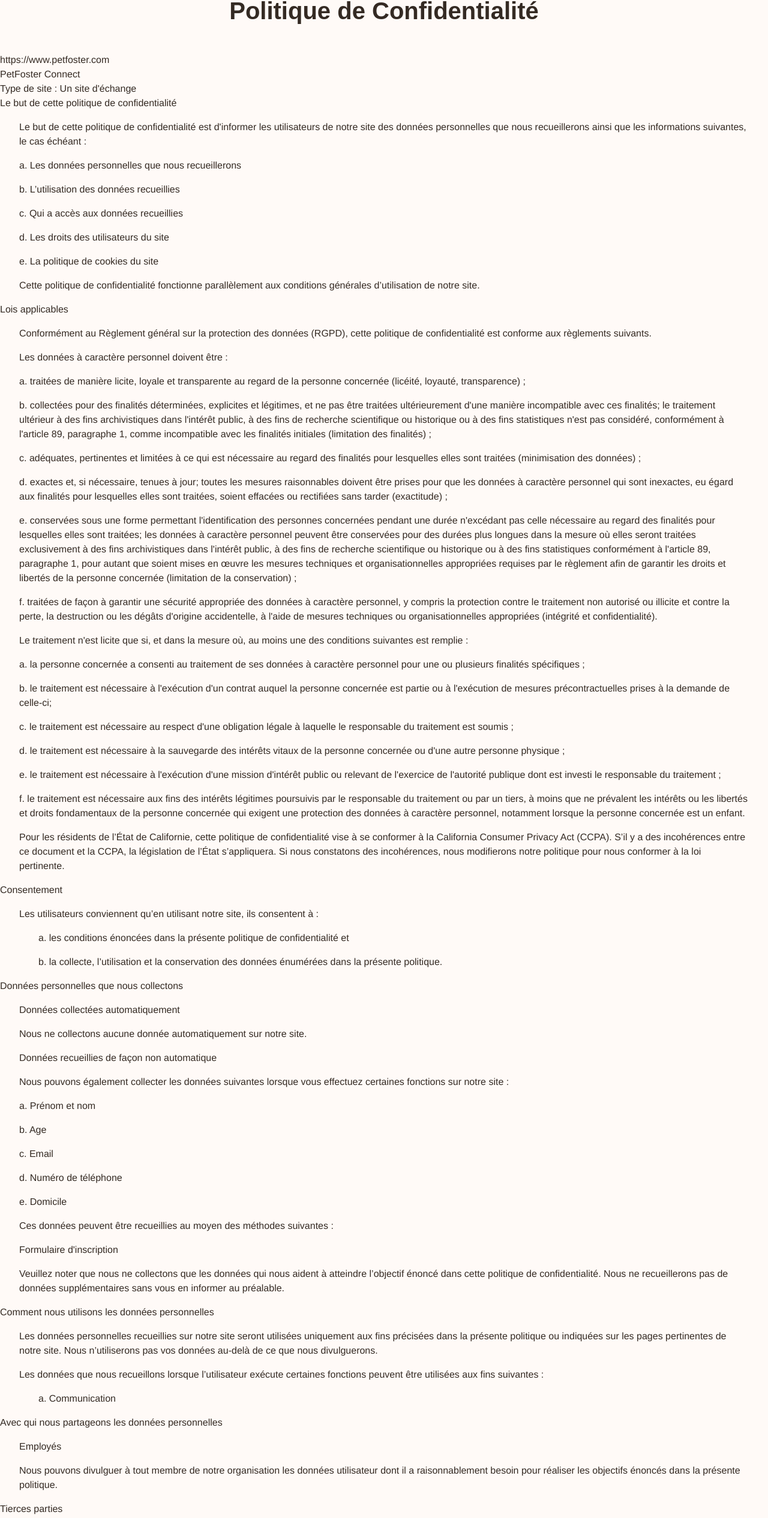
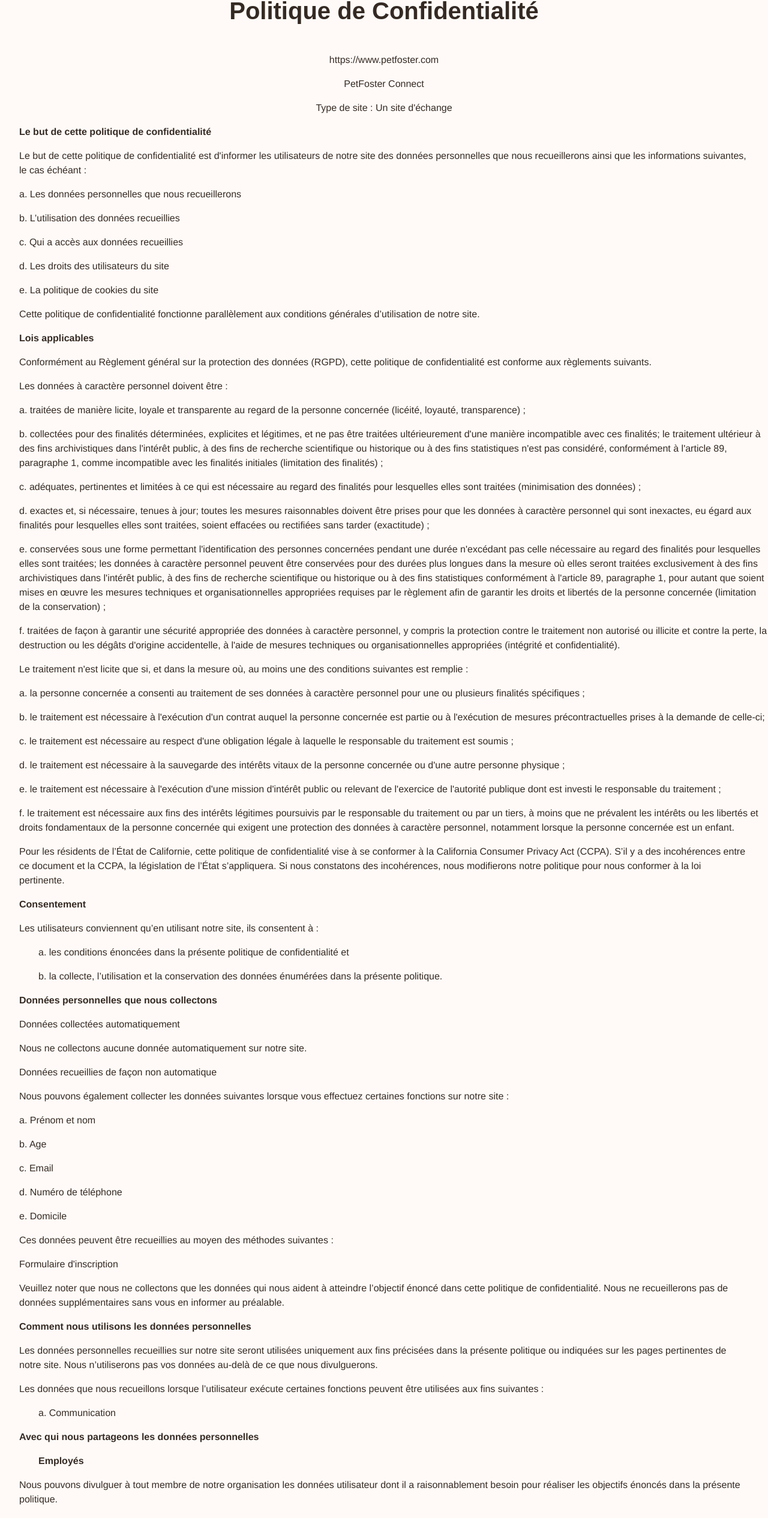
Before and after one commit to SloanGa/PetFosterConnect, a React (Vite) app: page /politique-confidentialite in a window 1280 px wide. Shown: the part 224-2755 px from the top of the page at 60% size. Built offline with nearby package versions, Linux system fonts and the light colour scheme; a web font is replaced by a local one.

Commit message:
add Helmet on animal page

```diff
--- a/src/Pages/PolitiqueConfidentialite/PolitiqueConfidentialite.tsx
+++ b/src/Pages/PolitiqueConfidentialite/PolitiqueConfidentialite.tsx
@@ -14,7 +14,7 @@ const PolitiqueConfidentialite = () => {
                 />
             </Helmet>
             <Header />
-            <main>
+            <main className="main__politique__confidentialite">
                 <div>
                     <h1 className="main__title">Politique de Confidentialité</h1>
 
@@ -25,42 +25,38 @@ const PolitiqueConfidentialite = () => {
                     <span className="main__informations">
                         Le but de cette politique de confidentialité
                     </span>
-                    <p className="main__paragraph">
+                    <p>
                         Le but de cette politique de confidentialité est d'informer les utilisateurs
                         de notre site des données personnelles que nous recueillerons ainsi que les
                         informations suivantes, le cas échéant :
                     </p>
 
                     <ol>
-                        <li className="main__list">
-                            a. Les données personnelles que nous recueillerons
-                        </li>
-                        <li className="main__list">b. L’utilisation des données recueillies</li>
-                        <li className="main__list">c. Qui a accès aux données recueillies</li>
-                        <li className="main__list">d. Les droits des utilisateurs du site</li>
-                        <li className="main__list">e. La politique de cookies du site</li>
+                        <li>a. Les données personnelles que nous recueillerons</li>
+                        <li>b. L’utilisation des données recueillies</li>
+                        <li>c. Qui a accès aux données recueillies</li>
+                        <li>d. Les droits des utilisateurs du site</li>
+                        <li>e. La politique de cookies du site</li>
                     </ol>
 
-                    <p className="main__paragraph">
+                    <p>
                         Cette politique de confidentialité fonctionne parallèlement aux conditions
                         générales d’utilisation de notre site.
                     </p>
 
                     <span className="main__informations">Lois applicables</span>
-                    <p className="main__paragraph">
+                    <p>
                         Conformément au Règlement général sur la protection des données (RGPD),
                         cette politique de confidentialité est conforme aux règlements suivants.
                     </p>
 
-                    <p className="main__paragraph">
-                        Les données à caractère personnel doivent être :
-                    </p>
+                    <p>Les données à caractère personnel doivent être :</p>
                     <ol>
-                        <li className="main__list">
+                        <li>
                             a. traitées de manière licite, loyale et transparente au regard de la
                             personne concernée (licéité, loyauté, transparence) ;
                         </li>
-                        <li className="main__list">
+                        <li>
                             b. collectées pour des finalités déterminées, explicites et légitimes,
                             et ne pas être traitées ultérieurement d'une manière incompatible avec
                             ces finalités; le traitement ultérieur à des fins archivistiques dans
@@ -69,19 +65,19 @@ const PolitiqueConfidentialite = () => {
                             89, paragraphe 1, comme incompatible avec les finalités initiales
                             (limitation des finalités) ;
                         </li>
-                        <li className="main__list">
+                        <li>
                             c. adéquates, pertinentes et limitées à ce qui est nécessaire au regard
                             des finalités pour lesquelles elles sont traitées (minimisation des
                             données) ;
                         </li>
-                        <li className="main__list">
+                        <li>
                             d. exactes et, si nécessaire, tenues à jour; toutes les mesures
                             raisonnables doivent être prises pour que les données à caractère
                             personnel qui sont inexactes, eu égard aux finalités pour lesquelles
                             elles sont traitées, soient effacées ou rectifiées sans tarder
                             (exactitude) ;
                         </li>
-                        <li className="main__list">
+                        <li>
                             e. conservées sous une forme permettant l'identification des personnes
                             concernées pendant une durée n'excédant pas celle nécessaire au regard
                             des finalités pour lesquelles elles sont traitées; les données à
@@ -94,7 +90,7 @@ const PolitiqueConfidentialite = () => {
                             règlement afin de garantir les droits et libertés de la personne
                             concernée (limitation de la conservation) ;
                         </li>
-                        <li className="main__list">
+                        <li>
                             f. traitées de façon à garantir une sécurité appropriée des données à
                             caractère personnel, y compris la protection contre le traitement non
                             autorisé ou illicite et contre la perte, la destruction ou les dégâts
@@ -103,34 +99,34 @@ const PolitiqueConfidentialite = () => {
                         </li>
                     </ol>
 
-                    <p className="main__paragraph">
+                    <p>
                         Le traitement n'est licite que si, et dans la mesure où, au moins une des
                         conditions suivantes est remplie :
                     </p>
                     <ol>
-                        <li className="main__list">
+                        <li>
                             a. la personne concernée a consenti au traitement de ses données à
                             caractère personnel pour une ou plusieurs finalités spécifiques ;
                         </li>
-                        <li className="main__list">
+                        <li>
                             b. le traitement est nécessaire à l'exécution d'un contrat auquel la
                             personne concernée est partie ou à l'exécution de mesures
                             précontractuelles prises à la demande de celle-ci;
                         </li>
-                        <li className="main__list">
+                        <li>
                             c. le traitement est nécessaire au respect d'une obligation légale à
                             laquelle le responsable du traitement est soumis ;
                         </li>
-                        <li className="main__list">
+                        <li>
                             d. le traitement est nécessaire à la sauvegarde des intérêts vitaux de
                             la personne concernée ou d'une autre personne physique ;
                         </li>
-                        <li className="main__list">
+                        <li>
                             e. le traitement est nécessaire à l'exécution d'une mission d'intérêt
                             public ou relevant de l'exercice de l'autorité publique dont est investi
                             le responsable du traitement ;
                         </li>
-                        <li className="main__list">
+                        <li>
                             f. le traitement est nécessaire aux fins des intérêts légitimes
                             poursuivis par le responsable du traitement ou par un tiers, à moins que
                             ne prévalent les intérêts ou les libertés et droits fondamentaux de la
@@ -139,7 +135,7 @@ const PolitiqueConfidentialite = () => {
                         </li>
                     </ol>
 
-                    <p className="main__paragraph">
+                    <p>
                         Pour les résidents de l’État de Californie, cette politique de
                         confidentialité vise à se conformer à la California Consumer Privacy Act
                         (CCPA). S’il y a des incohérences entre ce document et la CCPA, la
@@ -148,17 +144,17 @@ const PolitiqueConfidentialite = () => {
                     </p>
 
                     <span className="main__informations">Consentement</span>
-                    <p className="main__paragraph">
+                    <p>
                         Les utilisateurs conviennent qu’en utilisant notre site, ils consentent à :
                     </p>
 
-                    <p className="main__paragraph">
+                    <p>
                         <ol>
-                            <li className="main__list">
+                            <li>
                                 a. les conditions énoncées dans la présente politique de
                                 confidentialité et
                             </li>
-                            <li className="main__list">
+                            <li>
                                 b. la collecte, l’utilisation et la conservation des données
                                 énumérées dans la présente politique.
                             </li>
@@ -169,30 +165,26 @@ const PolitiqueConfidentialite = () => {
                         Données personnelles que nous collectons
                     </span>
 
-                    <p className="main__paragraph">Données collectées automatiquement</p>
-                    <p className="main__paragraph">
-                        Nous ne collectons aucune donnée automatiquement sur notre site.
-                    </p>
+                    <p>Données collectées automatiquement</p>
+                    <p>Nous ne collectons aucune donnée automatiquement sur notre site.</p>
 
-                    <p className="main__paragraph">Données recueillies de façon non automatique</p>
-                    <p className="main__paragraph">
+                    <p>Données recueillies de façon non automatique</p>
+                    <p>
                         Nous pouvons également collecter les données suivantes lorsque vous
                         effectuez certaines fonctions sur notre site :
                     </p>
                     <ol>
-                        <li className="main__list">a. Prénom et nom</li>
-                        <li className="main__list">b. Age</li>
-                        <li className="main__list">c. Email</li>
-                        <li className="main__list">d. Numéro de téléphone</li>
-                        <li className="main__list">e. Domicile</li>
+                        <li>a. Prénom et nom</li>
+                        <li>b. Age</li>
+                        <li>c. Email</li>
+                        <li>d. Numéro de téléphone</li>
+                        <li>e. Domicile</li>
                     </ol>
 
-                    <p className="main__paragraph">
-                        Ces données peuvent être recueillies au moyen des méthodes suivantes :
-                    </p>
-                    <p className="main__paragraph">Formulaire d'inscription</p>
+                    <p>Ces données peuvent être recueillies au moyen des méthodes suivantes :</p>
+                    <p>Formulaire d'inscription</p>
 
-                    <p className="main__paragraph">
+                    <p>
                         Veuillez noter que nous ne collectons que les données qui nous aident à
                         atteindre l’objectif énoncé dans cette politique de confidentialité. Nous ne
                         recueillerons pas de données supplémentaires sans vous en informer au
@@ -203,73 +195,67 @@ const PolitiqueConfidentialite = () => {
                         Comment nous utilisons les données personnelles
                     </span>
 
-                    <p className="main__paragraph">
+                    <p>
                         Les données personnelles recueillies sur notre site seront utilisées
                         uniquement aux fins précisées dans la présente politique ou indiquées sur
                         les pages pertinentes de notre site. Nous n’utiliserons pas vos données
                         au-delà de ce que nous divulguerons.
                     </p>
 
-                    <p className="main__paragraph">
+                    <p>
                         Les données que nous recueillons lorsque l’utilisateur exécute certaines
                         fonctions peuvent être utilisées aux fins suivantes :
                     </p>
 
-                    <p className="main__paragraph">
+                    <p>
                         <ol>
-                            <li className="main__list">a. Communication</li>
+                            <li>a. Communication</li>
                         </ol>
                     </p>
 
                     <span className="main__informations">
                         Avec qui nous partageons les données personnelles
                     </span>
-                    <p className="main__paragraph">
+                    <p>
                         <span className="main__informations">Employés</span>
                     </p>
-                    <p className="main__paragraph">
+                    <p>
                         Nous pouvons divulguer à tout membre de notre organisation les données
                         utilisateur dont il a raisonnablement besoin pour réaliser les objectifs
                         énoncés dans la présente politique.
                     </p>
 
                     <span className="main__informations">Tierces parties</span>
-                    <p className="main__paragraph">
-                        Nous pouvons partager les données utilisateur avec les tiers suivants :
-                    </p>
+                    <p>Nous pouvons partager les données utilisateur avec les tiers suivants :</p>
 
-                    <p className="main__paragraph">
+                    <p>
                         Nous pouvons partager les données utilisateur avec des tiers aux fins
                         suivantes :
                     </p>
 
-                    <p className="main__paragraph">
+                    <p>
                         Les tiers ne seront pas en mesure d’accéder aux données des utilisateurs
                         au-delà de ce qui est raisonnablement nécessaire pour atteindre l’objectif
                         donné.
                     </p>
 
                     <span className="main__informations">Autres divulgations</span>
-                    <p className="main__paragraph">
+                    <p>
                         Nous nous engageons à ne pas vendre ou partager vos données avec des tiers,
                         sauf dans les cas suivants :
                     </p>
 
                     <ol>
-                        <li className="main__list">a. si la loi l'exige</li>
-                        <li className="main__list">
-                            b. si elle est requise pour toute procédure judiciaire
-                        </li>
-                        <li className="main__list">
-                            c. pour prouver ou protéger nos droits légaux
-                        </li>
-                        <li className="main__list">
+                        <li>a. si la loi l'exige</li>
+                        <li>b. si elle est requise pour toute procédure judiciaire</li>
+                        <li>c. pour prouver ou protéger nos droits légaux</li>
+                        <li>
                             d. à des acheteurs ou des acheteurs potentiels de cette société dans le
                             cas où nous cherchons à la vendre la société
                         </li>
                     </ol>
 
-                    <p className="main__paragraph">
+                    <p>
                         Si vous suivez des hyperliens de notre site vers un autre site, veuillez
                         noter que nous ne sommes pas responsables et n’avons pas de contrôle sur
                         leurs politiques et pratiques de confidentialité.
@@ -279,7 +265,7 @@ const PolitiqueConfidentialite = () => {
                         Combien de temps nous stockons les données personnelles
                     </span>
 
-                    <p className="main__paragraph">
+                    <p>
                         Nous ne conservons pas les données des utilisateurs au-delà de ce qui est
                         nécessaire pour atteindre les fins pour lesquelles elles sont recueillies.
                     </p>
@@ -288,20 +274,20 @@ const PolitiqueConfidentialite = () => {
                         Comment nous protégeons vos données personnelles
                     </span>
 
-                    <p className="main__paragraph">
+                    <p>
                         Afin d’assurer la protection de votre sécurité, nous utilisons le protocole
                         de sécurité de la couche transport pour transmettre des renseignements
                         personnels dans notre système.
                     </p>
 
-                    <p className="main__paragraph">
+                    <p>
                         Toutes les données stockées dans notre système sont bien sécurisées et ne
                         sont accessibles qu’à nos employés. Nos employés sont liés par des accords
                         de confidentialité stricts et une violation de cet accord entraînerait le
                         licenciement de l'employé.
                     </p>
 
-                    <p className="main__paragraph">
+                    <p>
                         Alors que nous prenons toutes les précautions raisonnables pour nous assurer
                         que nos données d’utilisateur sont sécurisées et que les utilisateurs sont
                         protégés, il reste toujours du risque de préjudice. L’Internet en sa
@@ -312,7 +298,7 @@ const PolitiqueConfidentialite = () => {
 
                     <span className="main__informations">Mineurs</span>
 
-                    <p className="main__paragraph">
+                    <p>
                         Le RGPD précise que les personnes de moins de 15 ans sont considérées comme
                         des mineurs aux fins de la collecte de données. Les mineurs doivent avoir le
                         consentement d’un représentant légal pour que leurs données soient
@@ -321,21 +307,21 @@ const PolitiqueConfidentialite = () => {
 
                     <span className="main__informations">Vos droits en tant qu’utilisateur</span>
 
-                    <p className="main__paragraph">
+                    <p>
                         En vertu du RGPD, les utilisateurs ont les droits suivants en tant que
                         personnes concernées :
                     </p>
 
                     <ol>
-                        <li className="main__list">a. droit d’accès</li>
-                        <li className="main__list">b. droit de rectification</li>
-                        <li className="main__list">c. droit à l’effacement</li>
-                        <li className="main__list">d. droit de restreindre le traitement</li>
-                        <li className="main__list">e. droit à la portabilité des données</li>
-                        <li className="main__list">f. droit d'objection</li>
+                        <li>a. droit d’accès</li>
+                        <li>b. droit de rectification</li>
+                        <li>c. droit à l’effacement</li>
+                        <li>d. droit de restreindre le traitement</li>
+                        <li>e. droit à la portabilité des données</li>
+                        <li>f. droit d'objection</li>
                     </ol>
 
-                    <p className="main__paragraph">
+                    <p>
                         Vous trouverez de plus amples informations sur ces droits au chapitre 3 (art
                         12-23) du RGPD.
                     </p>
@@ -344,34 +330,32 @@ const PolitiqueConfidentialite = () => {
                         Comment modifier, supprimer ou contester les données recueillies
                     </span>
 
-                    <p className="main__paragraph">
+                    <p>
                         Si vous souhaitez que vos renseignements soient supprimés ou modifiés d’une
                         façon ou d’une autre, veuillez communiquer avec notre agent de protection de
                         la vie privée ici :
                     </p>
 
-                    <p className="main__paragraph">Sloan Gauthier</p>
-                    <p className="main__paragraph">1 rue des Echevins 75000 Paris</p>
-                    <p className="main__paragraph">contact@petfosterconnect.com</p>
+                    <p>Sloan Gauthier</p>
+                    <p>1 rue des Echevins 75000 Paris</p>
+                    <p>contact@petfosterconnect.com</p>
 
                     <span className="main__informations">Politique sur les cookies</span>
 
-                    <p className="main__paragraph">
+                    <p>
                         Un cookie est un petit fichier, stocké sur le disque dur d’un utilisateur
                         par le site Web. Son but est de recueillir des données relatives aux
                         habitudes de navigation de l’utilisateur.
                     </p>
 
-                    <p className="main__paragraph">
-                        Nous utilisons les types de cookies suivants sur notre site :
-                    </p>
+                    <p>Nous utilisons les types de cookies suivants sur notre site :</p>
 
                     <span className="main__informations">Cookies fonctionnels</span>
-                    <p className="main__paragraph">
+                    <p>
                         Nous les utilisons pour mémoriser toutes les sélections que vous faites sur
                         notre site afin qu’elles soient sauvegardées pour vos prochaines visites.
                     </p>
-                    <p className="main__paragraph">
+                    <p>
                         Vous pouvez choisir d’être averti chaque fois qu’un cookie est transmis.
                         Vous pouvez également choisir de désactiver les cookies entièrement dans
                         votre navigateur Internet, mais cela peut diminuer la qualité de votre
@@ -380,7 +364,7 @@ const PolitiqueConfidentialite = () => {
 
                     <span className="main__informations">Modifications</span>
 
-                    <p className="main__paragraph">
+                    <p>
                         Cette politique de confidentialité peut être modifiée à l’occasion afin de
                         maintenir la conformité avec la loi et de tenir compte de tout changement à
                         notre processus de collecte de données. Nous recommandons à nos utilisateurs
@@ -391,14 +375,14 @@ const PolitiqueConfidentialite = () => {
 
                     <span className="main__informations">Contact</span>
 
-                    <p className="main__paragraph">
+                    <p>
                         Si vous avez des questions à nous poser, n’hésitez pas à communiquer avec
                         nous en utilisant ce qui suit :
                     </p>
-                    <p className="main__paragraph">contact@petfosterconnect.com</p>
-                    <p className="main__paragraph">1 rue des Echevins 75000 Paris</p>
+                    <p>contact@petfosterconnect.com</p>
+                    <p>1 rue des Echevins 75000 Paris</p>
 
-                    <p className="main__paragraph">
+                    <p>
                         Date d’entrée en vigueur : le 30 octobre 2024 2002-2024, DocumentsLégaux
                         (Sequiter Inc.)
                     </p>
```
Also changed, not shown: src/Pages/Animal/Animal.tsx (+12 -0 lines), 1 other file (tests, documents, lock files or other folders).
